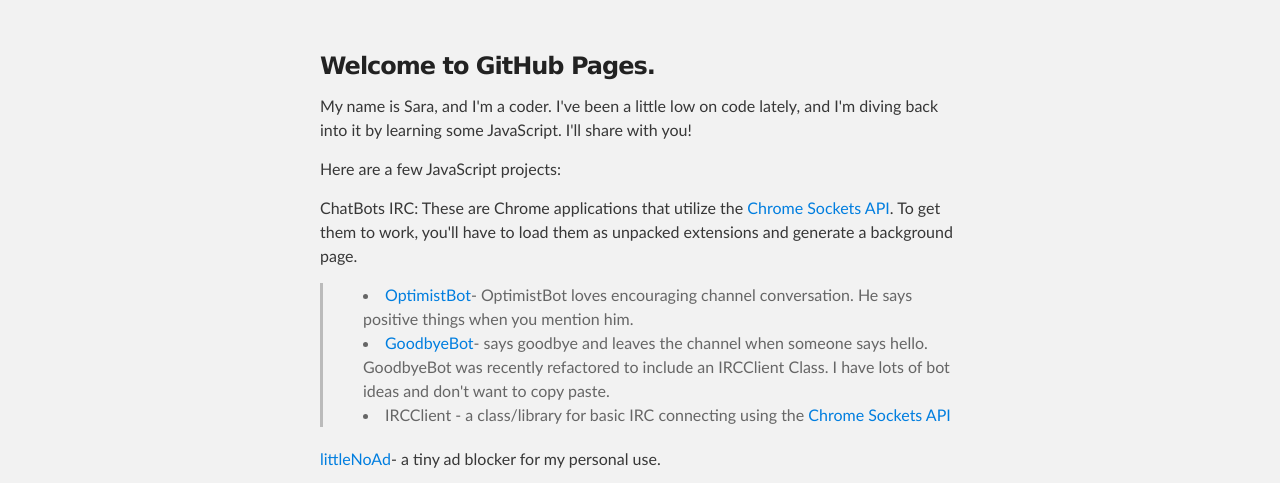
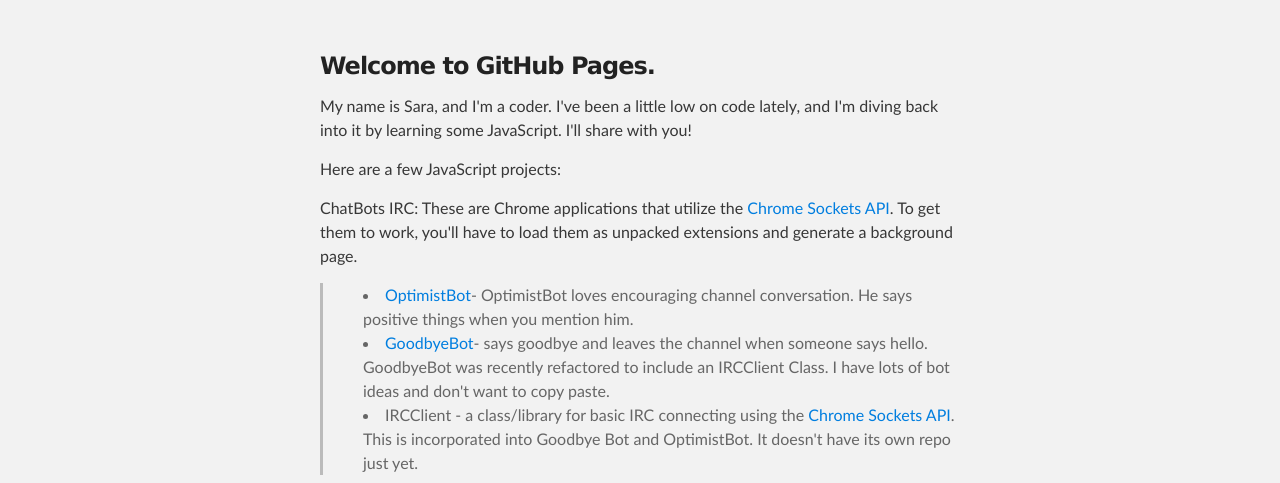
Before and after one commit to saratheneale/saratheneale.github.com, a plain HTML site: page index.html in a window 1280 px wide. Shown: the part 212-695 px from the top of the page. Drawn offline with Linux system fonts and the light colour scheme.

```diff
--- a/index.html
+++ b/index.html
@@ -38,11 +38,10 @@
 <blockquote>
 <ul>
 <li>
-<a href="https://github.com/saratheneale/jsircconnect">OptimistBot</a>- OptimistBot loves encouraging channel conversation. He says positive things when you mention him. </li>
+<a href="https://github.com/saratheneale/OptimistBot">OptimistBot</a>- OptimistBot loves encouraging channel conversation. He says positive things when you mention him. </li>
 <li>
 <a href="https://github.com/saratheneale/goodbyeBot">GoodbyeBot</a>- says goodbye and leaves the channel when someone says hello. GoodbyeBot was recently refactored to include an IRCClient Class. I have lots of bot ideas and don't want to copy paste.</li>
-<li>IRCClient - a class/library for basic IRC connecting using the <a href="http://developer.chrome.com/apps/socket.html">Chrome Sockets API</a>
-</li>
+<li>IRCClient - a class/library for basic IRC connecting using the <a href="http://developer.chrome.com/apps/socket.html">Chrome Sockets API</a>. This is incorporated into Goodbye Bot and OptimistBot. It doesn't have its own repo just yet.</li>
 </ul>
 </blockquote>
 
```
Also changed, not shown: params.json (+1 -1 lines).
